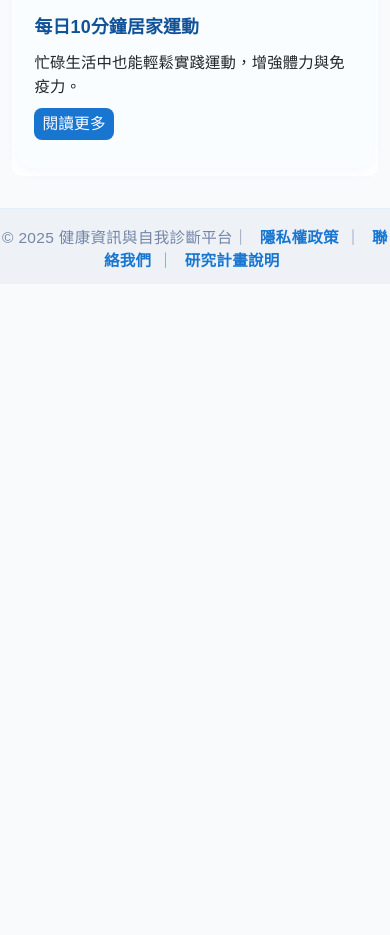
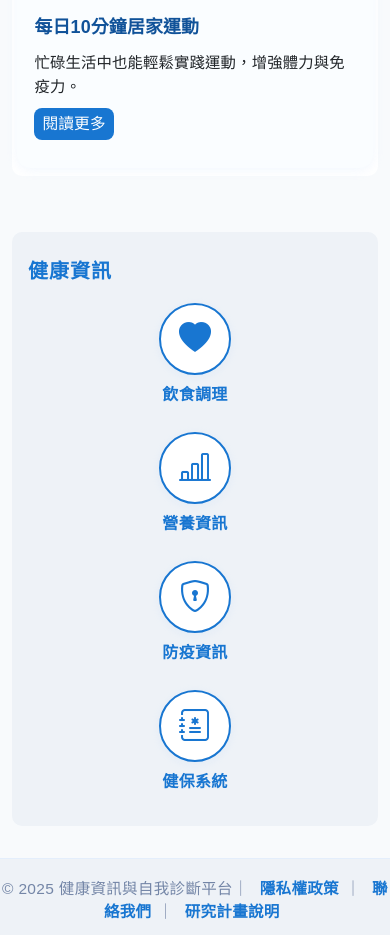
Before and after one commit to garyboy99/990909, a plain HTML site: page index.html in a window 390 px wide. Shown: the part 2030-2965 px from the top of the page. Before the commit the page ends 2314 px from the top, so only its background shows below. Drawn offline with nearby package versions, Linux system fonts and the light colour scheme.

Commit message:
Add files via upload

```diff
--- a/index.html
+++ b/index.html
@@ -462,7 +462,7 @@
       </main>
 
       <!-- 右側 Sidebar -->
-      <aside class="col-12 col-lg-3 col-xl-2 d-none d-lg-block">
+     <aside class="col-12 col-md-6 col-lg-3 col-xl-2">
         <div class="sidebar">
           <div class="section-title">健康資訊</div>
           <div class="list-group">
```
